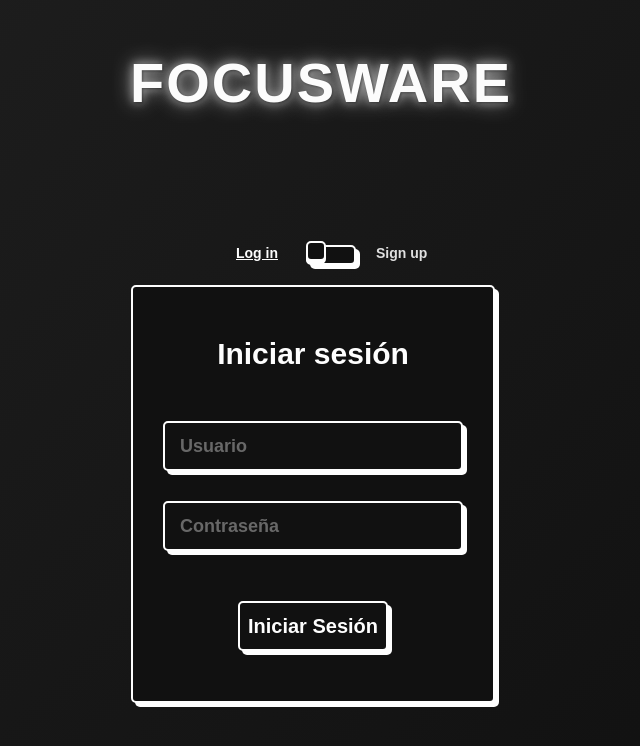
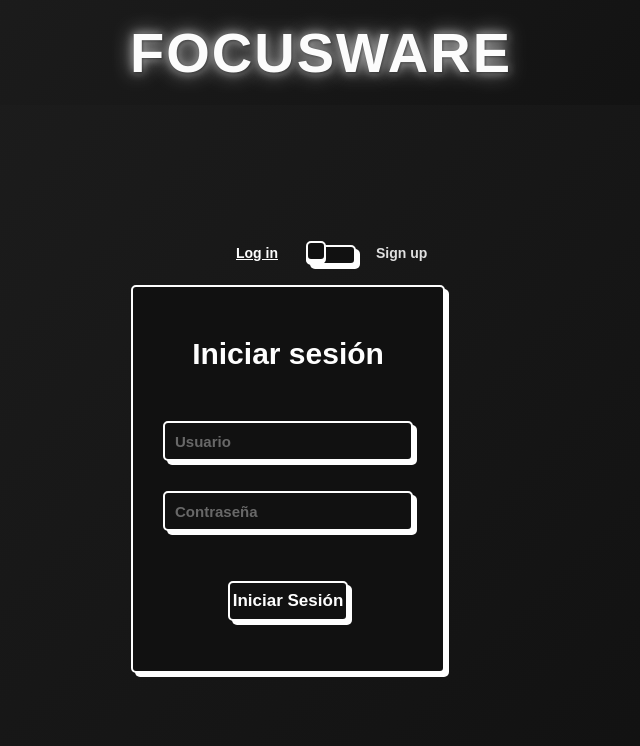
Before and after one commit to CesarGoto1/App, a React (Vite) app: page / in a window 1280 px wide. Shown: the top 746 px of the page, without its empty margins (319-959 px from the left). Built offline with nearby package versions, Linux system fonts and the light colour scheme.

Commit message:
Arreglo Titulo

```diff
--- a/src/index.css
+++ b/src/index.css
@@ -27,9 +27,11 @@ body {
   letter-spacing: 2px;
   text-shadow: 1px 1px 3px rgba(0, 0, 0, 0.5), 0 0 10px #acacac, 0 0 20px #acacac;
   position: fixed; /* Posiciona el título en la parte superior */
-  top: 50px; /* Ajusta la distancia desde la parte superior */
+  top: 0; /* Ajusta la distancia desde la parte superior */
   width: 100%;
   z-index: 1000; /* Asegura que el título esté por encima de otros elementos */
+  background: linear-gradient(135deg, #1f1f1f, #0f0f0f); /* Fondo para el título */
+  padding: 20px 0; /* Añadir padding para el título */
 }
 
 .auth-container {
@@ -253,16 +255,16 @@ h2 {
 }
 
 .flip-card__input {
-  width: 300px; /* Aumentar el ancho */
-  height: 50px; /* Aumentar la altura */
+  width: 250px;
+  height: 40px;
   border-radius: 5px;
   border: 2px solid var(--main-color);
   background-color: var(--bg-color);
   box-shadow: 4px 4px var(--main-color);
-  font-size: 18px; /* Aumentar el tamaño de la fuente */
+  font-size: 15px;
   font-weight: 600;
   color: var(--font-color);
-  padding: 10px 15px; /* Aumentar el padding */
+  padding: 5px 10px;
   outline: none;
 }
 
@@ -282,13 +284,13 @@ h2 {
 
 .flip-card__btn {
   margin: 20px 0 20px 0;
-  width: 150px; /* Aumentar el ancho */
-  height: 50px; /* Aumentar la altura */
+  width: 120px;
+  height: 40px;
   border-radius: 5px;
   border: 2px solid var(--main-color);
   background-color: var(--bg-color);
   box-shadow: 4px 4px var(--main-color);
-  font-size: 20px; /* Aumentar el tamaño de la fuente */
+  font-size: 17px;
   font-weight: 600;
   color: var(--font-color);
   cursor: pointer;
```
